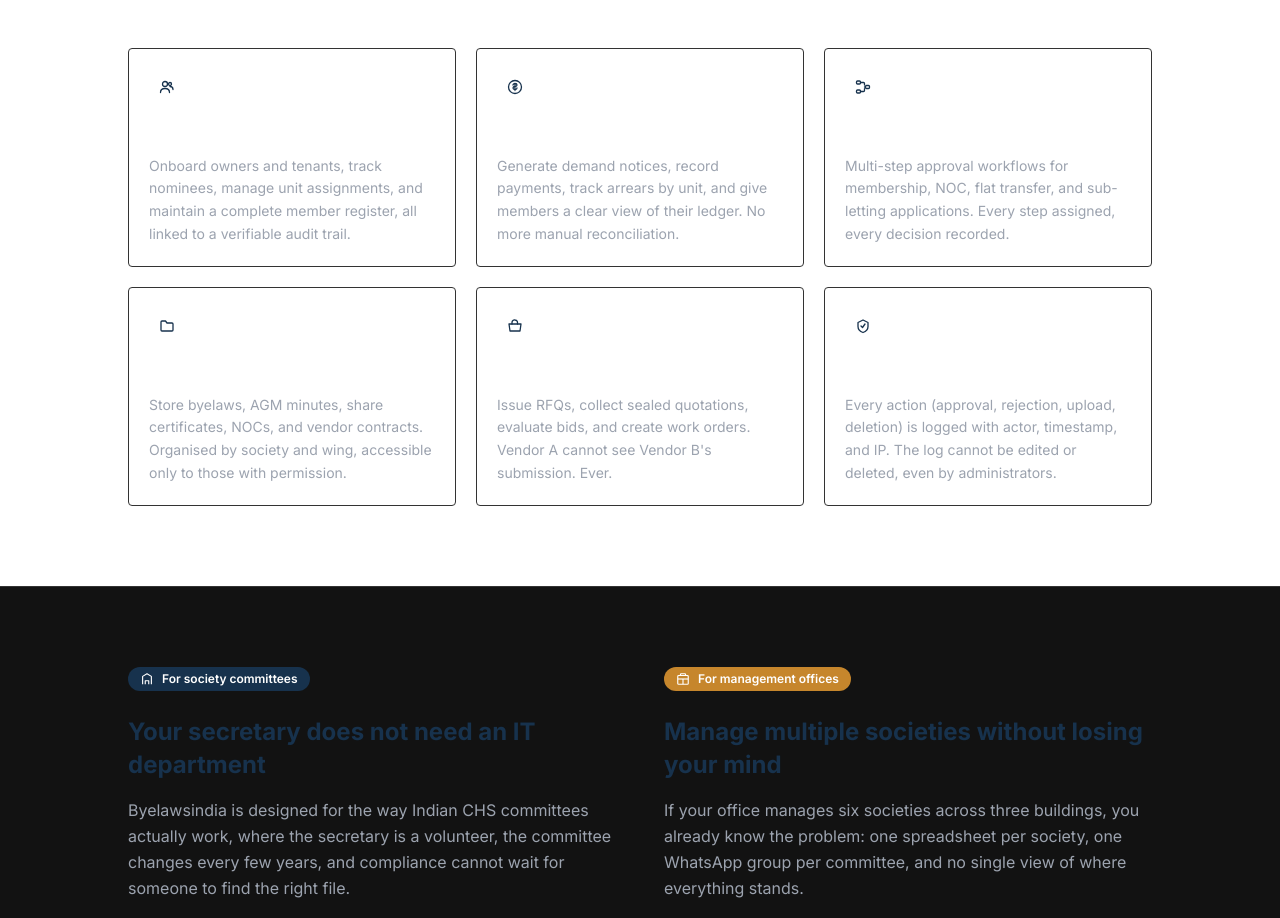
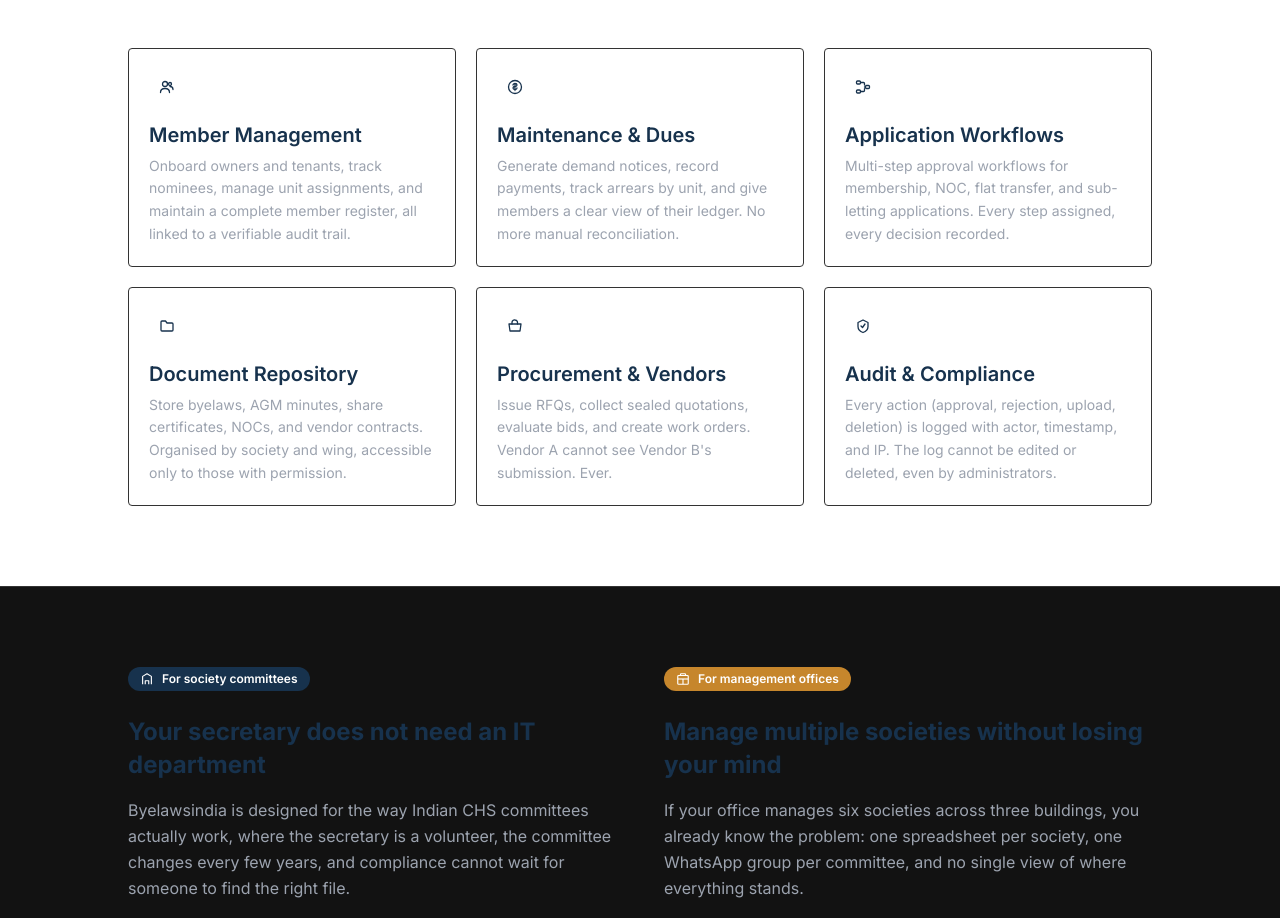
Before and after one commit to brijeshdeb/byelawsindia.com, a Next.js app: page / in a window 1280 px wide. Shown: the part 1240-2158 px from the top of the page. Built offline with nearby package versions, Linux system fonts and the light colour scheme.

Commit message:
fix: feature card titles visible on white bg + live admin console + register page

```diff
--- a/src/app/page.tsx
+++ b/src/app/page.tsx
@@ -241,7 +241,7 @@ function Features() {
               <div className="w-9 h-9 rounded bg-chs-navy-50 text-chs-navy flex items-center justify-center mb-4">
                 {f.icon}
               </div>
-              <h3 className="font-semibold text-chs-text mb-1.5">{f.title}</h3>
+              <h3 className="font-semibold text-chs-navy mb-1.5">{f.title}</h3>
               <p className="text-sm text-chs-text-secondary leading-relaxed">{f.desc}</p>
             </div>
           ))}
```
